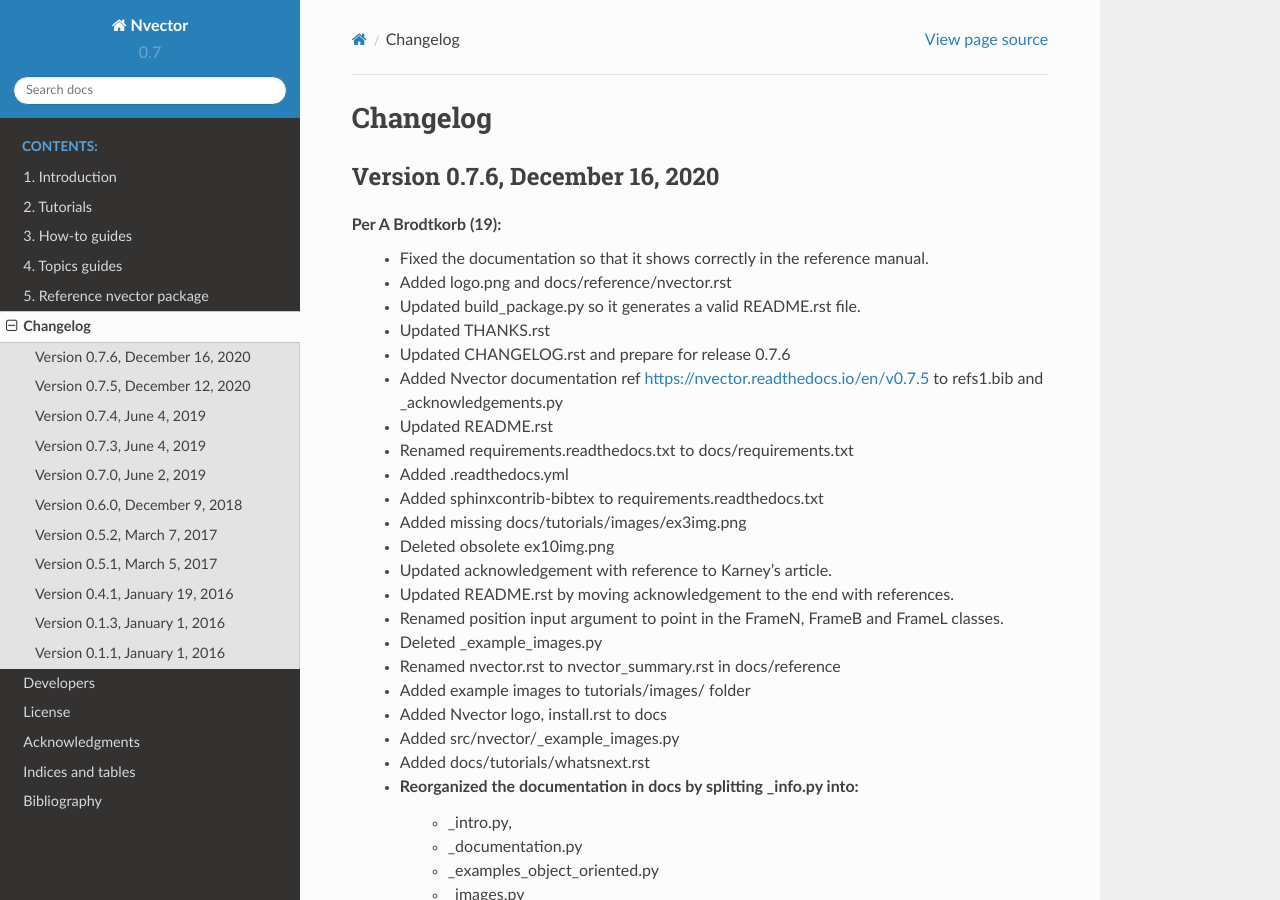
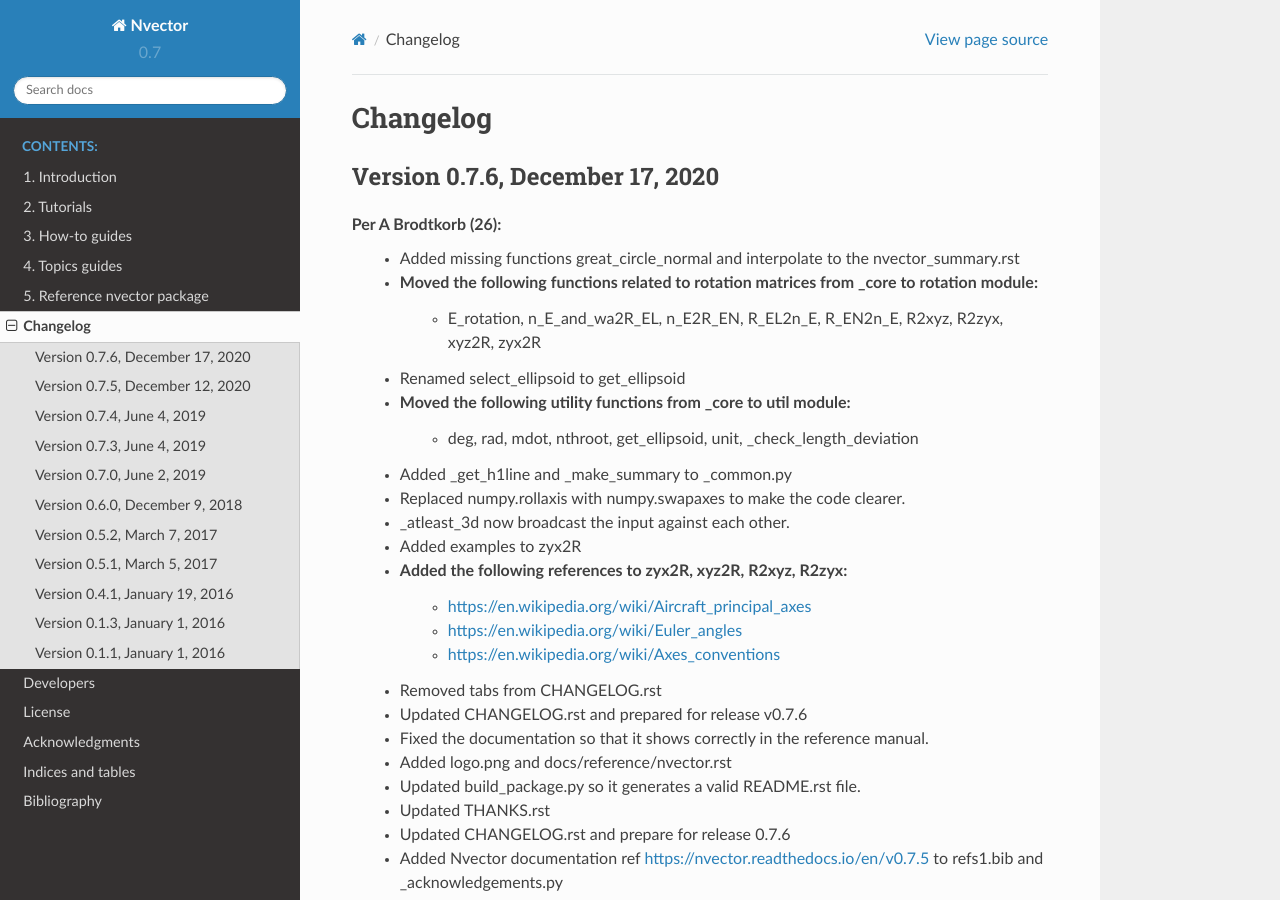
Before and after one commit to pbrod/nvector, a Sphinx documentation site: the page built from docs/appendix/changelog.rst, in a window 1280 px wide and 900 px high. Built offline with Sphinx 7.4.7 and the Read the Docs theme 2.0.0, drawn with Linux system fonts in a browser that asks for light colours; formulas are drawn with MathJax 3.

Commit message:
Updated CHANGELOG.rst to prepare for release v0.7.6

```diff
--- a/CHANGELOG.rst
+++ b/CHANGELOG.rst
@@ -2,10 +2,26 @@
 Changelog
 =========
 
-Version 0.7.6, December 16, 2020
+Version 0.7.6, December 17, 2020
 ================================
 
-Per A Brodtkorb (19):
+Per A Brodtkorb (26):
+      * Added missing functions great_circle_normal and interpolate to the nvector_summary.rst
+      * Moved the following functions related to rotation matrices from _core to rotation module:
+         - E_rotation, n_E_and_wa2R_EL, n_E2R_EN, R_EL2n_E, R_EN2n_E, R2xyz, R2zyx, xyz2R, zyx2R
+      * Renamed select_ellipsoid to get_ellipsoid
+      * Moved the following utility functions from _core to util module:
+         - deg, rad, mdot, nthroot, get_ellipsoid, unit, _check_length_deviation
+      * Added _get_h1line and _make_summary to _common.py
+      * Replaced numpy.rollaxis with numpy.swapaxes to make the code clearer.
+      * _atleast_3d now broadcast the input against each other.
+      * Added examples to zyx2R
+      * Added the following references to zyx2R, xyz2R, R2xyz, R2zyx:
+         - https://en.wikipedia.org/wiki/Aircraft_principal_axes
+         - https://en.wikipedia.org/wiki/Euler_angles
+         - https://en.wikipedia.org/wiki/Axes_conventions
+      * Removed tabs from CHANGELOG.rst
+      * Updated CHANGELOG.rst and prepared for release v0.7.6
       * Fixed the documentation so that it shows correctly in the reference manual.
       * Added logo.png and docs/reference/nvector.rst
       * Updated build_package.py so it generates a valid README.rst file.
```
Also changed, not shown: docs/reference/nvector_summary.rst (+22 -23 lines), 1 other file.
